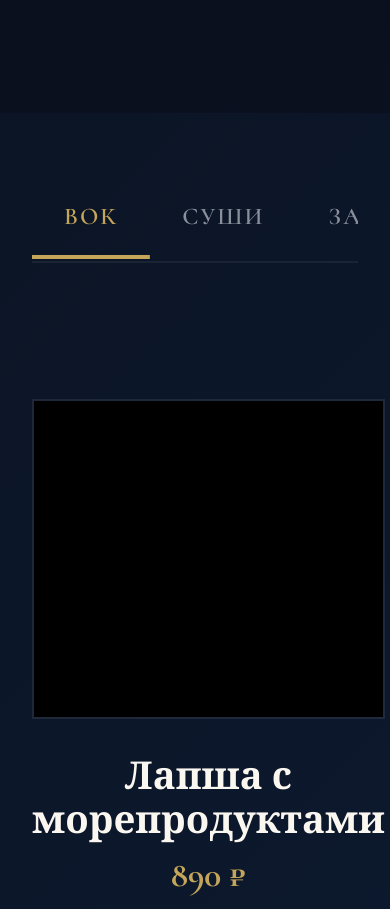
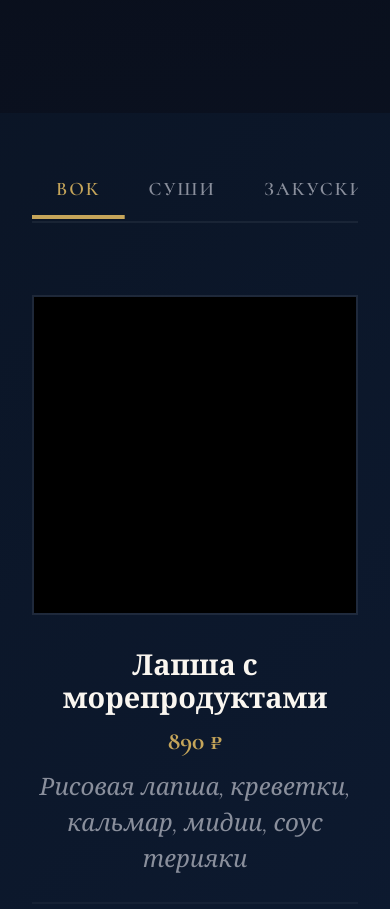
Before and after one commit to PunkAndDot/Turandot-WebSite, a website built with Vite: page pages/menu.html in a window 390 px wide. Shown: the part 191-1100 px from the top of the page. Built offline with nearby package versions, Linux system fonts and the light colour scheme.

Commit message:
Fix preloader animation, mobile scroll, Menu sizing, and fullPage.js section detection
- Add sectionSelector: '.fp-section' to fix fullPage.js not finding sections (v4 defaults to '.section')
- Conditionally init fullPage.js only on desktop (>768px), native scroll on mobile
- Add will-change: transform/opacity for smoother preloader animations
- Increase preloader fallback to 5s and add readyState check for mobile
- Hide scroll-hint/scroll-up-btn on mobile to prevent API errors
- Reduce Menu section: smaller tabs (1.4rem), items (1.5rem padding), images (120px)

```diff
--- a/css/styles.css
+++ b/css/styles.css
@@ -626,17 +626,17 @@ h4 { font-size: clamp(1.1rem, 2vw, 1.3rem); }
   display: flex;
   justify-content: center;
   gap: 0;
-  margin-bottom: 6rem;
+  margin-bottom: 3rem;
   border-bottom: 2px solid rgba(255, 255, 255, 0.06);
 }
 
 .menu-tab {
   font-family: var(--font-accent);
-  font-size: 1.9rem;
+  font-size: 1.4rem;
   font-weight: 600;
-  letter-spacing: 4px;
-  text-transform: uppercase;
-  padding: 2rem 3rem;
+  letter-spacing: 2px;
+  text-transform: uppercase;
+  padding: 1.2rem 2rem;
   background: transparent;
   border: none;
   border-bottom: 4px solid transparent;
@@ -683,7 +683,7 @@ h4 { font-size: clamp(1.1rem, 2vw, 1.3rem); }
 .menu-item {
   display: flex;
   gap: 2rem;
-  padding: 2.5rem 0;
+  padding: 1.5rem 0;
   border-bottom: 2px solid rgba(255, 255, 255, 0.04);
   transition: all var(--transition-normal);
 }
@@ -693,8 +693,8 @@ h4 { font-size: clamp(1.1rem, 2vw, 1.3rem); }
 }
 
 .menu-item__image {
-  width: 160px;
-  height: 160px;
+  width: 120px;
+  height: 120px;
   border-radius: 50%;
   object-fit: cover;
   flex-shrink: 0;
@@ -717,14 +717,14 @@ h4 { font-size: clamp(1.1rem, 2vw, 1.3rem); }
 }
 
 .menu-item__name {
-  font-size: 2.4rem;
+  font-size: 1.8rem;
   font-weight: 700;
   color: var(--cream);
 }
 
 .menu-item__price {
   font-family: var(--font-accent);
-  font-size: 2.2rem;
+  font-size: 1.6rem;
   font-weight: 700;
   color: var(--gold);
   white-space: nowrap;
@@ -732,13 +732,13 @@ h4 { font-size: clamp(1.1rem, 2vw, 1.3rem); }
 
 .menu-item__desc {
   color: var(--gray);
-  font-size: 2rem;
+  font-size: 1.5rem;
   line-height: 1.5;
   font-style: italic;
 }
 
 .section--menu {
-  padding: 2rem 0 12rem;
+  padding: 2rem 0 6rem;
   position: relative;
 }
 
@@ -1522,6 +1522,16 @@ h4 { font-size: clamp(1.1rem, 2vw, 1.3rem); }
 }
 
 @media (max-width: 768px) {
+  .fp-section {
+    height: auto !important;
+    min-height: 100vh;
+  }
+
+  .scroll-hint,
+  .scroll-up-btn {
+    display: none !important;
+  }
+
   .hero-layout {
     padding: 0 5%;
     justify-content: flex-start;
@@ -1638,8 +1648,8 @@ h4 { font-size: clamp(1.1rem, 2vw, 1.3rem); }
   }
 
   .menu-tab {
-    padding: 1.6rem 2rem;
-    font-size: 1.5rem;
+    padding: 1rem 1.5rem;
+    font-size: 1.2rem;
     letter-spacing: 2px;
     white-space: nowrap;
     flex-shrink: 0;
@@ -1651,7 +1661,7 @@ h4 { font-size: clamp(1.1rem, 2vw, 1.3rem); }
   }
 
   .section--menu {
-    padding: 6rem 0 7rem;
+    padding: 4rem 0 4rem;
   }
 }
 
@@ -1704,7 +1714,7 @@ h4 { font-size: clamp(1.1rem, 2vw, 1.3rem); }
   }
 
   .section--menu {
-    padding: 4rem 0 5rem;
+    padding: 3rem 0 3rem;
   }
 }
 
@@ -1775,6 +1785,7 @@ h4 { font-size: clamp(1.1rem, 2vw, 1.3rem); }
   justify-content: center;
   gap: 1.5rem;
   transition: opacity 0.6s ease;
+  will-change: opacity;
 }
 
 .preloader--fast {
@@ -1790,6 +1801,7 @@ h4 { font-size: clamp(1.1rem, 2vw, 1.3rem); }
   width: 140px;
   height: 140px;
   animation: ornamentSpin 12s linear infinite;
+  will-change: transform;
   opacity: 0.8;
 }
 
--- a/index.html
+++ b/index.html
@@ -190,7 +190,9 @@
   <script src="fullpage.min.js"></script>
   <script>
     document.addEventListener('DOMContentLoaded', function() {
+      if (window.innerWidth > 768) {
         new fullpage('#fullpage', {
+          sectionSelector: '.fp-section',
           autoScrolling: true,
           scrollOverflow: false,
           scrollingSpeed: 800,
@@ -203,6 +205,16 @@
             }
           }
         });
+      } else {
+        var header = document.querySelector('.header');
+        window.addEventListener('scroll', function() {
+          if (window.scrollY > 50) {
+            header.classList.add('header--scrolled');
+          } else {
+            header.classList.remove('header--scrolled');
+          }
+        }, { passive: true });
+      }
     });
   </script>
 </body>
--- a/public/js/main.js
+++ b/public/js/main.js
@@ -29,16 +29,22 @@ function initPreloader() {
     preloader.classList.add('preloader--fast');
   }
 
-  window.addEventListener('load', () => {
+  function hidePreloader() {
     setTimeout(() => {
       preloader.classList.add('preloader--hidden');
     }, showDelay);
-  });
+  }
 
-  // Fallback: скрыть через 3 сек
+  if (document.readyState === 'complete') {
+    hidePreloader();
+  } else {
+    window.addEventListener('load', hidePreloader);
+  }
+
+  // Fallback: скрыть через 5 сек (мобильные устройства могут загружаться дольше)
   setTimeout(() => {
     preloader.classList.add('preloader--hidden');
-  }, 3000);
+  }, 5000);
 
   // Перехват переходов по внутренним ссылкам
   document.querySelectorAll('a[href]').forEach(link => {
@@ -66,9 +72,7 @@ function initHeader() {
   const header = document.querySelector('.header');
   if (!header) return;
 
-  // fullPage.js handles header state via afterLoad callback
-  // Fallback for non-fullpage pages
-  if (typeof fullpage_api === 'undefined') {
+  if (typeof fullpage_api === 'undefined' && window.innerWidth > 768) {
     const onScroll = () => {
       if (window.scrollY > 50) {
         header.classList.add('header--scrolled');
```
Lines whose indentation alone changed are shown as unchanged.
